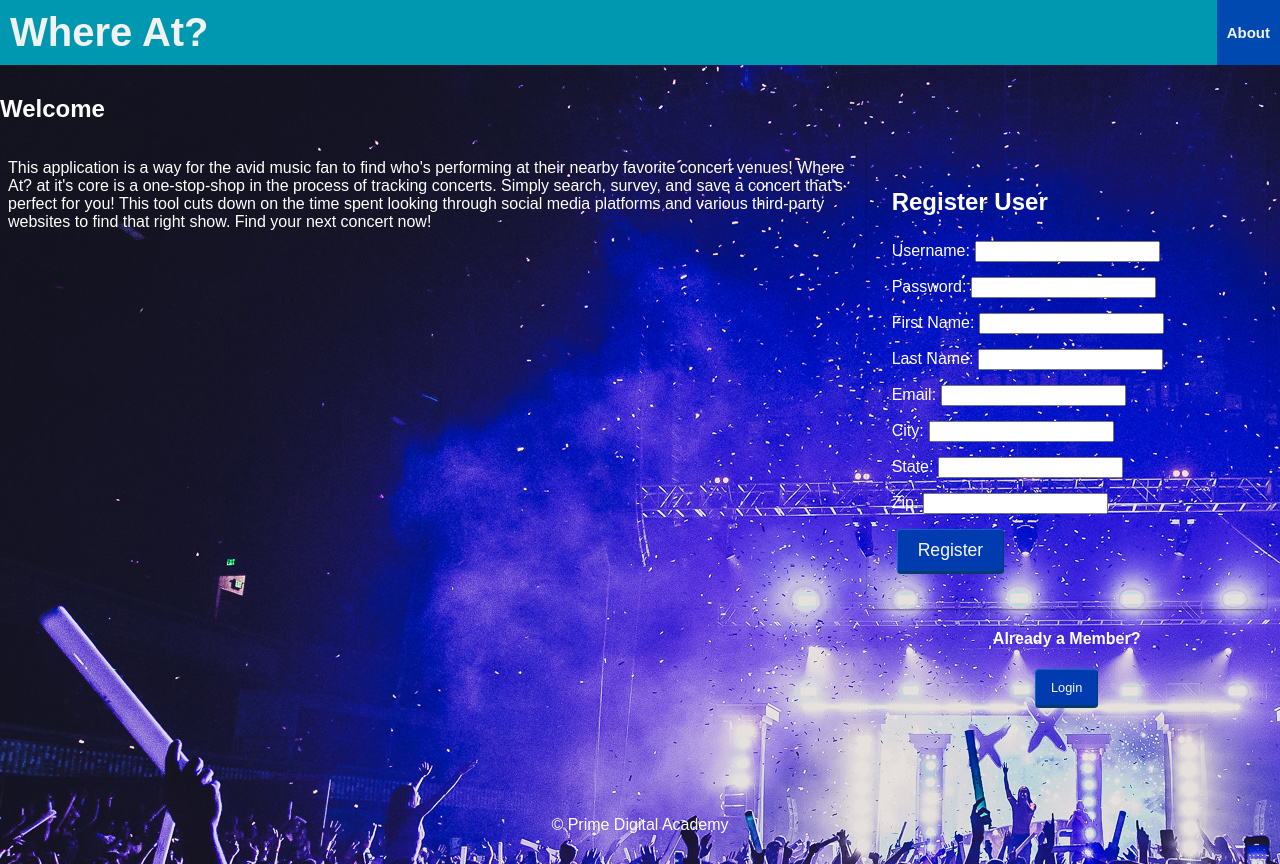
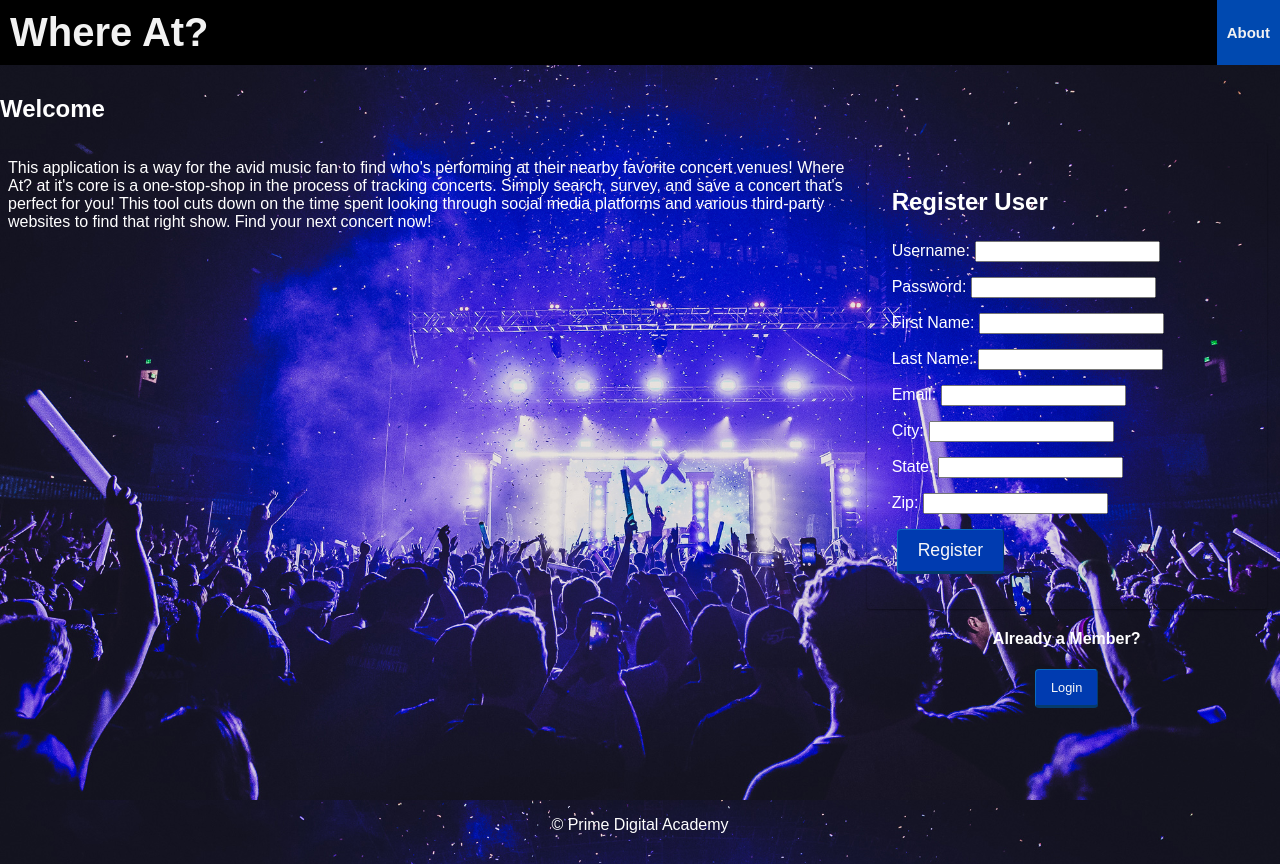
Before and after one commit to dmussie/where-at-application-2021, a React (Create React App) app: page /#/home in a window 1280 px wide. Built offline with nearby package versions, Linux system fonts and the light colour scheme; no server answers; a web font is replaced by a local one.

Commit message:
edited background image settings and changed color of nav bar

```diff
--- a/src/components/App/App.css
+++ b/src/components/App/App.css
@@ -9,6 +9,10 @@ body {
   font-family: 'Segoe UI', Tahoma, Geneva, Verdana, sans-serif;
   margin: 0px;
   background: url('./ConcertBackground.jpg');
+  -webkit-background-size: cover;
+  -moz-background-size: cover;
+  -o-background-size: cover;
+  background-size: cover;
 }
 
 img {
--- a/src/components/Nav/Nav.css
+++ b/src/components/Nav/Nav.css
@@ -5,7 +5,7 @@
   align-items: center;
 
   margin: 0 0 30px;
-  background-color: #0098b0;
+  background-color: #000000;
   overflow: hidden;
 }
 
```
